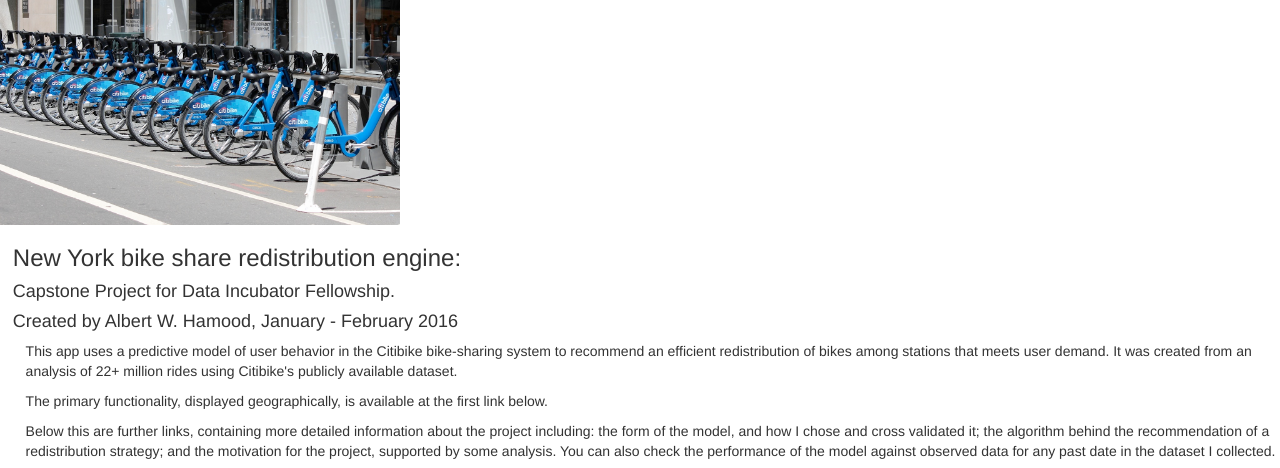
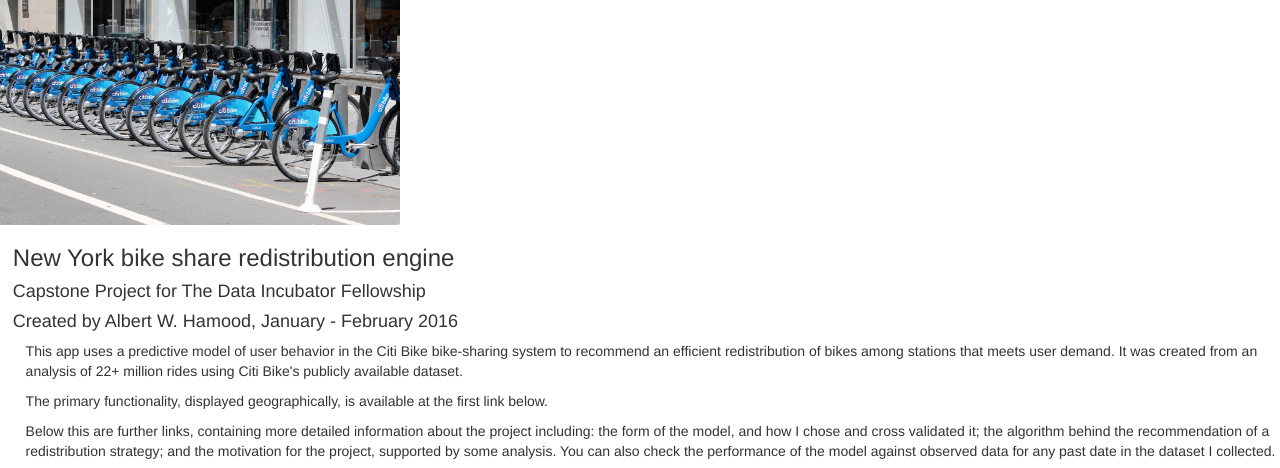
Before and after one commit to alhamood/Capstone-Demo, a Flask app: page /index in a window 1280 px wide. Shown: the top 468 px of the page. Run offline with Flask 2, Linux system fonts and the light colour scheme; parts of the project's set-up code (start-up, migrations or seed data) failed here and were passed over; some libraries are stand-ins or nearby versions.

Commit message:
Style fixes

```diff
--- a/templates/analysis.html
+++ b/templates/analysis.html
@@ -13,7 +13,7 @@
 <body>
 <div class=page>
 <h3>
-  The goal of my project is to help the Citibike system efficiently solve a business problem.
+  The goal of my project is to help the Citi Bike system efficiently solve a business problem.
 </h3>
 <p>
   Specifically, redistributing bikes among stations as efficiently as possible. As the following plot
--- a/templates/index_new.html
+++ b/templates/index_new.html
@@ -13,13 +13,13 @@
 </head>
 <img src="/static/bikes.jpg" alt="Bikes" style="width:400px;height200px">
 <div class=page>
-  <h3>New York bike share redistribution engine:</h3>
-  <h4>Capstone Project for Data Incubator Fellowship. </h4>
+  <h3>New York bike share redistribution engine</h3>
+  <h4>Capstone Project for The Data Incubator Fellowship </h4>
   <h4>Created by Albert W. Hamood, January - February 2016</h4>
   <p>
-  This app uses a predictive model of user behavior in the Citibike bike-sharing system to
+  This app uses a predictive model of user behavior in the Citi Bike bike-sharing system to
   recommend an efficient redistribution of bikes among stations that meets user demand. It
-  was created from an analysis of 22+ million rides using Citibike's publicly available
+  was created from an analysis of 22+ million rides using Citi Bike's publicly available
   dataset.
   </p>
   <p>
--- a/templates/model-details.html
+++ b/templates/model-details.html
@@ -69,7 +69,7 @@ with at least some snow)</p>
 </p>
 <p>
  Finally, the number of bikes withdrawn and deposited is approximately balanced. If there is an
- excess of available bikes after filling all determined needs, doner stations are chosen
+ excess of available bikes after filling all determined needs, donor stations are chosen
  in order of the number of bikes available to donate, until all needs are met.
 </p>
 <p>
```
Also changed, not shown: static/Cum_Bikes_Plot.png.
